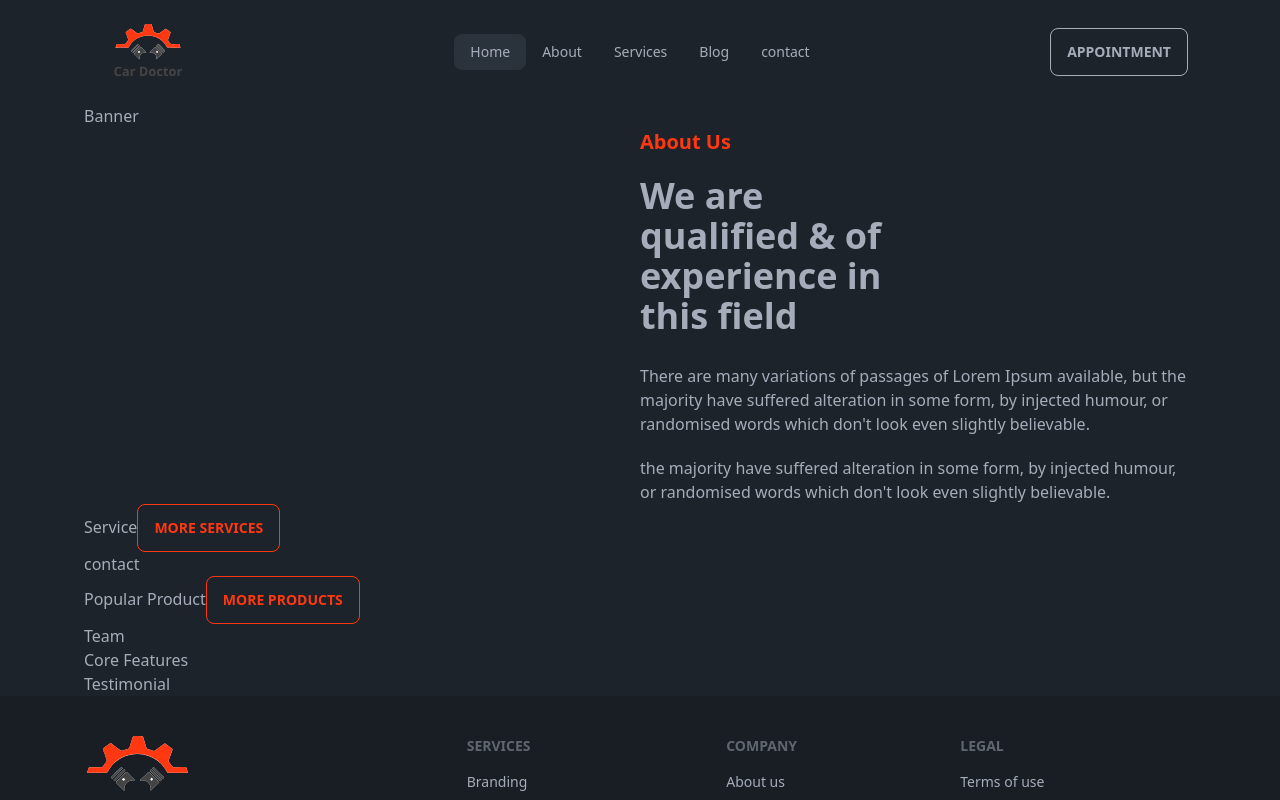
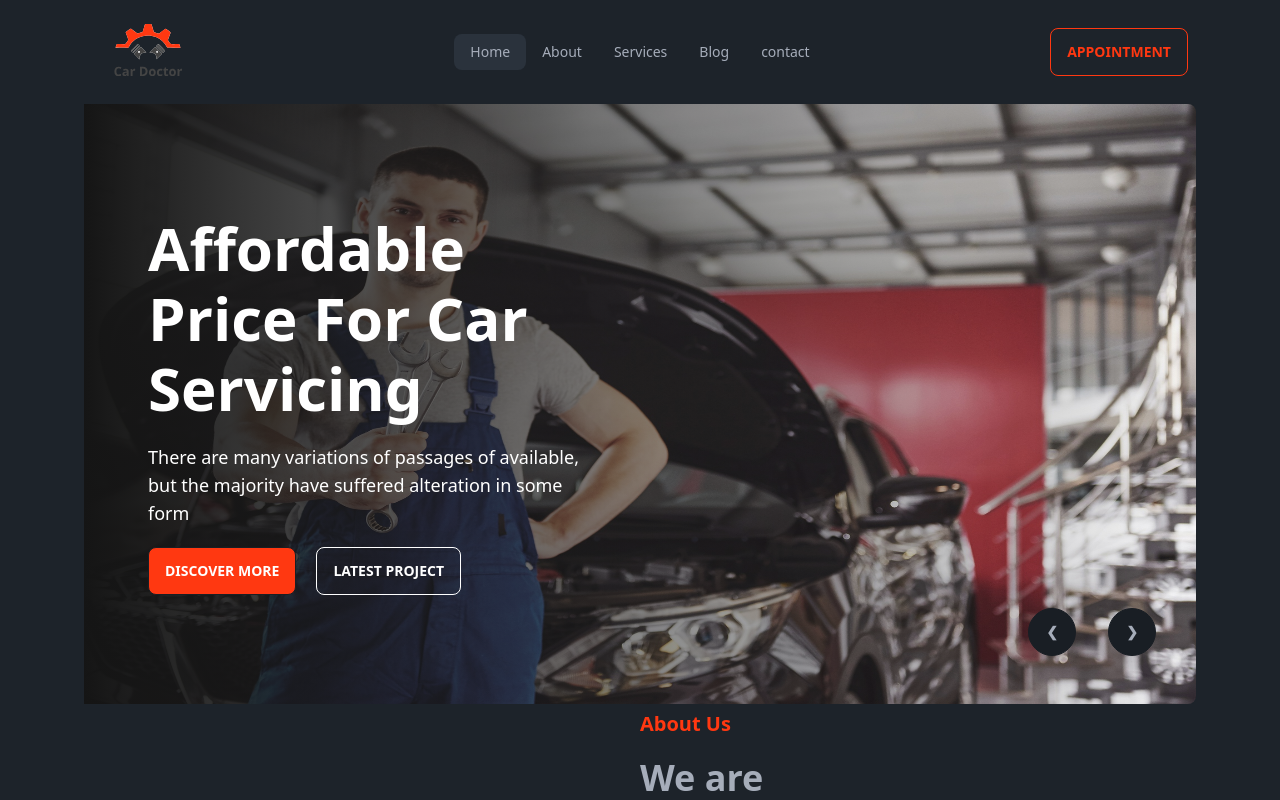
Before and after one commit to SakibAlHasan10/car-doctor, a React (Vite) app: page / in a window 1280 px wide. Shown: the top 800 px of the page. Built offline with nearby package versions, Linux system fonts and the light colour scheme.

Commit message:
added banner slider

```diff
--- a/src/Layout/Home/Banner/Banner.jsx
+++ b/src/Layout/Home/Banner/Banner.jsx
@@ -1,10 +1,141 @@
+import slider1 from "../../../../src/assets/images/banner/1.jpg";
+import slider2 from "../../../../src/assets/images/banner/2.jpg";
+import slider3 from "../../../../src/assets/images/banner/3.jpg";
+import slider4 from "../../../../src/assets/images/banner/4.jpg";
+const Banner = () => {
+  return (
+    <div className="carousel w-full">
+      <div id="slide1" className="carousel-item relative w-full">
+        <div className="relative w-full">
+          <img src={slider1} className="w-full h-[600px] rounded-lg" />
+          <div className="absolute top-0 flex items-center h-full bg-gradient-to-r from-[#151515] to-[#15151500] w-full">
+            <div className="w-[450px] ml-6 md:ml-16">
+              <h2 className="text-5xl md:text-6xl font-bold text-white md:leading-[70px]">
+                Affordable Price For Car Servicing
+              </h2>
+              <p className="mt-5 text-lg font-normal text-[#fff]">
+                There are many variations of passages of available, but the
+                majority have suffered alteration in some form
+              </p>
+              <div className="mt-5">
+                <button className="btn bg-primary hover:bg-[#0000] hover:text-primary hover:border-primary text-white mr-5">
+                  Discover More
+                </button>
+                <button className="btn btn-outline text-white">
+                  Latest Project
+                </button>
+              </div>
+            </div>
+          </div>
+        </div>
+        <div className="absolute flex transform right-10 bottom-12 gap-8 ">
+          <a href="#slide4" className="btn btn-circle">
+            ❮
+          </a>
+          <a href="#slide2" className="btn btn-circle">
+            ❯
+          </a>
+        </div>
+      </div>
+      <div id="slide2" className="carousel-item relative w-full">
+        <div className="relative w-full">
+          <img src={slider2} className="w-full h-[600px] rounded-lg" />
+          <div className="absolute top-0 flex items-center h-full bg-gradient-to-r from-[#151515] to-[#15151500] w-full">
+            <div className="w-[450px] ml-6 md:ml-16">
+              <h2 className="text-5xl md:text-6xl font-bold text-white md:leading-[70px]">
+                Affordable Price For Car Servicing
+              </h2>
+              <p className="mt-5 text-lg font-normal text-[#fff]">
+                There are many variations of passages of available, but the
+                majority have suffered alteration in some form
+              </p>
+              <div className="mt-5">
+                <button className="btn bg-primary hover:bg-[#0000] hover:text-primary hover:border-primary text-white mr-5">
+                  Discover More
+                </button>
+                <button className="btn btn-outline text-white">
+                  Latest Project
+                </button>
+              </div>
+            </div>
+          </div>
+        </div>
 
-const Banner = () => {
-    return (
-        <div>
-            Banner
+        <div className="absolute flex transform right-10 bottom-12 gap-8">
+          <a href="#slide1" className="btn btn-circle">
+            ❮
+          </a>
+          <a href="#slide3" className="btn btn-circle">
+            ❯
+          </a>
         </div>
-    );
+      </div>
+      <div id="slide3" className="carousel-item relative w-full">
+        <div className="relative w-full">
+          <img src={slider3} className="w-full h-[600px] rounded-lg" />
+          <div className="absolute top-0 flex items-center h-full bg-gradient-to-r from-[#151515] to-[#15151500] w-full">
+            <div className="w-[450px] ml-6 md:ml-16">
+              <h2 className="text-5xl md:text-6xl font-bold text-white md:leading-[70px]">
+                Affordable Price For Car Servicing
+              </h2>
+              <p className="mt-5 text-lg font-normal text-[#fff]">
+                There are many variations of passages of available, but the
+                majority have suffered alteration in some form
+              </p>
+              <div className="mt-5">
+                <button className="btn bg-primary hover:bg-[#0000] hover:text-primary hover:border-primary text-white mr-5">
+                  Discover More
+                </button>
+                <button className="btn btn-outline text-white">
+                  Latest Project
+                </button>
+              </div>
+            </div>
+          </div>
+        </div>
+        <div className="absolute flex transform right-10 bottom-12 gap-8">
+          <a href="#slide2" className="btn btn-circle">
+            ❮
+          </a>
+          <a href="#slide4" className="btn btn-circle">
+            ❯
+          </a>
+        </div>
+      </div>
+      <div id="slide4" className="carousel-item relative w-full">
+        <div className="relative w-full">
+          <img src={slider4} className="w-full h-[600px] rounded-lg" />
+          <div className="absolute top-0 flex items-center h-full bg-gradient-to-r from-[#151515] to-[#15151500] w-full">
+            <div className="w-[450px] ml-6 md:ml-16">
+              <h2 className="text-5xl md:text-6xl font-bold text-white md:leading-[70px]">
+                Affordable Price For Car Servicing
+              </h2>
+              <p className="mt-5 text-lg font-normal text-[#fff]">
+                There are many variations of passages of available, but the
+                majority have suffered alteration in some form
+              </p>
+              <div className="mt-5">
+                <button className="btn bg-primary hover:bg-[#0000] hover:text-primary hover:border-primary text-white mr-5">
+                  Discover More
+                </button>
+                <button className="btn btn-outline text-white">
+                  Latest Project
+                </button>
+              </div>
+            </div>
+          </div>
+        </div>
+        <div className="absolute flex transform right-10 bottom-12 gap-8">
+          <a href="#slide3" className="btn btn-circle">
+            ❮
+          </a>
+          <a href="#slide1" className="btn btn-circle">
+            ❯
+          </a>
+        </div>
+      </div>
+    </div>
+  );
 };
 
 export default Banner;
--- a/src/Sheare/Navbar/Navbar.jsx
+++ b/src/Sheare/Navbar/Navbar.jsx
@@ -77,7 +77,7 @@ const Navbar = () => {
         <ul className="menu menu-horizontal px-1">{nav}</ul>
       </div>
       <div className="navbar-end">
-        <Link className="btn btn-outline">Appointment</Link>
+        <Link className="btn btn-outline text-primary">Appointment</Link>
       </div>
     </div>
   );
```
